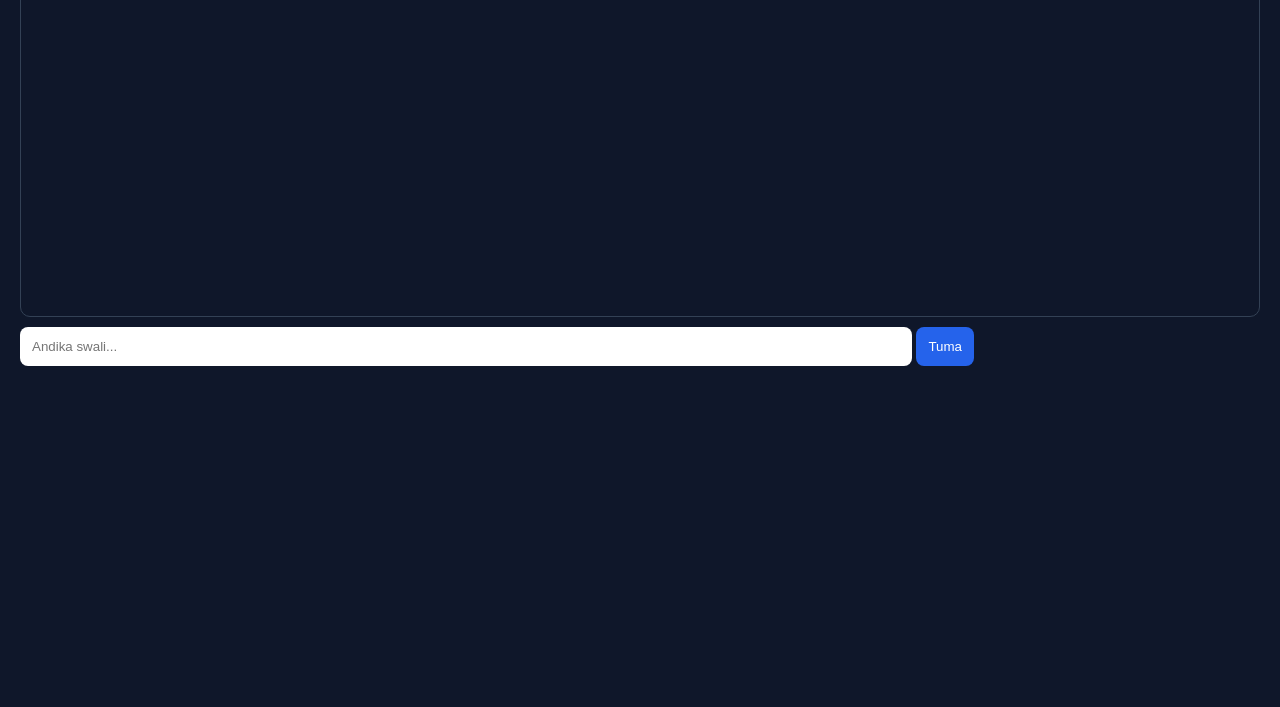
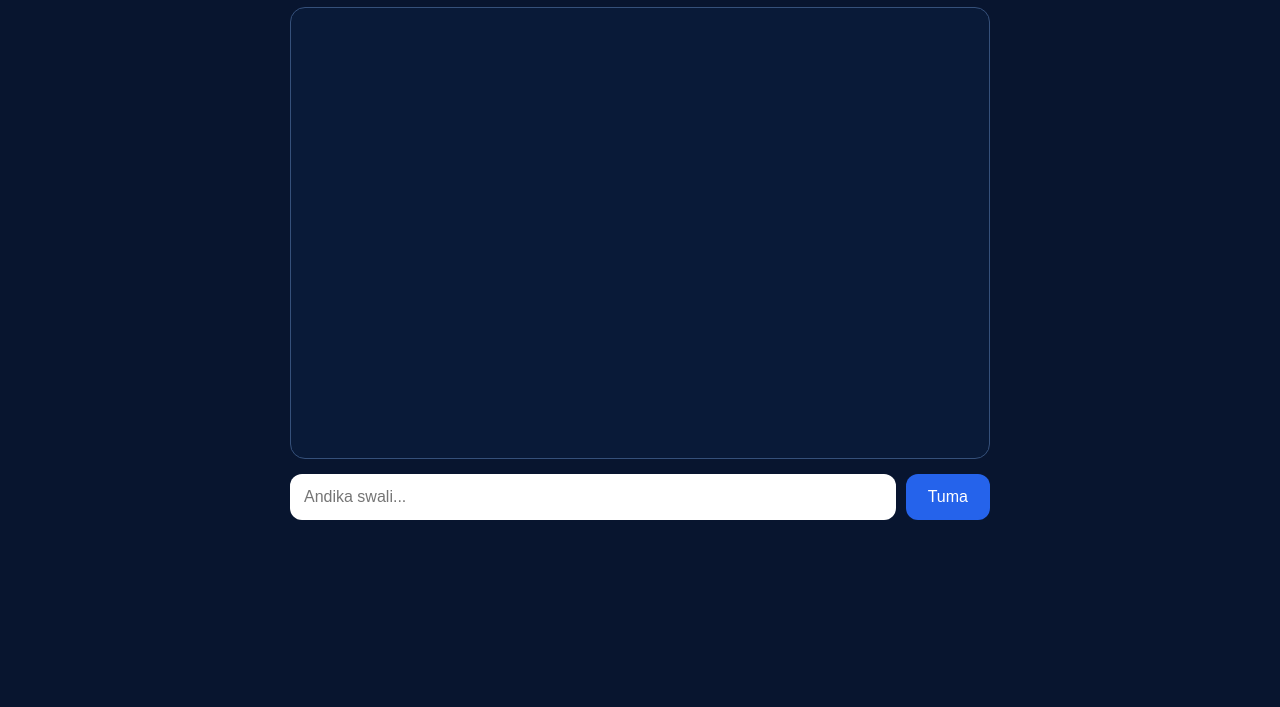
Before and after one commit to SnipGold/msemwa-ai-school, a website: page index.html in a window 1280 px wide. Shown: the part 93-800 px from the top of the page. Drawn offline with Linux system fonts and the light colour scheme.

Commit message:
Refactor index.html for better layout and input handling
Updated HTML structure and styles for improved layout and functionality.

```diff
--- a/index.html
+++ b/index.html
@@ -1,43 +1,114 @@
 <!DOCTYPE html>
-<html>
+<html lang="sw">
 <head>
-<meta name="viewport" content="width=device-width, initial-scale=1">
+<meta charset="UTF-8">
+<meta name="viewport" content="width=device-width, initial-scale=1.0">
 <title>Msemwa AI School</title>
+
 <style>
-body{font-family:Arial;background:#0f172a;color:white;margin:20px}
-#chat{height:320px;overflow:auto;border:1px solid #334155;padding:10px;border-radius:10px;margin-bottom:10px}
-input{width:70%;padding:12px;border-radius:8px;border:none}
-button{padding:12px;background:#2563eb;color:white;border:none;border-radius:8px}
+body{
+font-family:Arial,sans-serif;
+background:#08152f;
+color:white;
+margin:0;
+padding:20px;
+}
+
+.container{
+max-width:700px;
+margin:auto;
+}
+
+#chat{
+height:420px;
+overflow:auto;
+border:1px solid #35507a;
+padding:15px;
+border-radius:15px;
+background:#091a38;
+margin-bottom:15px;
+}
+
+.input{
+display:flex;
+gap:10px;
+}
+
+input{
+flex:1;
+padding:14px;
+border-radius:12px;
+border:none;
+font-size:16px;
+}
+
+button{
+background:#2563eb;
+color:white;
+border:none;
+padding:14px 22px;
+border-radius:12px;
+font-size:16px;
+}
 </style>
 </head>
+
 <body>
 
-<h2>Msemwa AI School</h2>
+<div class="container">
+
+<h1>Msemwa AI School</h1>
+
 <div id="chat"></div>
 
-<input id="msg" placeholder="Andika swali..." />
+<div class="input">
+<input id="message" placeholder="Andika swali...">
 <button onclick="send()">Tuma</button>
+</div>
+
+</div>
 
 <script>
+
 const chat=document.getElementById("chat");
 
+function add(sender,text){
+
+chat.innerHTML+=`<p><b>${sender}:</b> ${text}</p>`;
+chat.scrollTop=chat.scrollHeight;
+
+}
+
 async function send(){
-  const msg=document.getElementById("msg").value;
-  if(!msg)return;
 
-  chat.innerHTML+=`<p><b>Wewe:</b> ${msg}</p>`;
-  document.getElementById("msg").value="";
+const input=document.getElementById("message");
 
-  const r=await fetch("/chat",{
-    method:"POST",
-    headers:{"Content-Type":"application/json"},
-    body:JSON.stringify({message:msg})
-  });
+const message=input.value.trim();
 
-  const d=await r.json();
-  chat.innerHTML+=`<p><b>Msemwa AI:</b> ${d.reply}</p>`;
-  chat.scrollTop=chat.scrollHeight;
+if(!message) return;
+
+add("Wewe",message);
+
+input.value="";
+
+const res=await fetch("/chat",{
+
+method:"POST",
+
+headers:{
+"Content-Type":"application/json"
+},
+
+body:JSON.stringify({message})
+
+});
+
+const data=await res.json();
+
+add("Msemwa AI",data.reply);
+
 }
+
 </script>
 
 </body>
```
